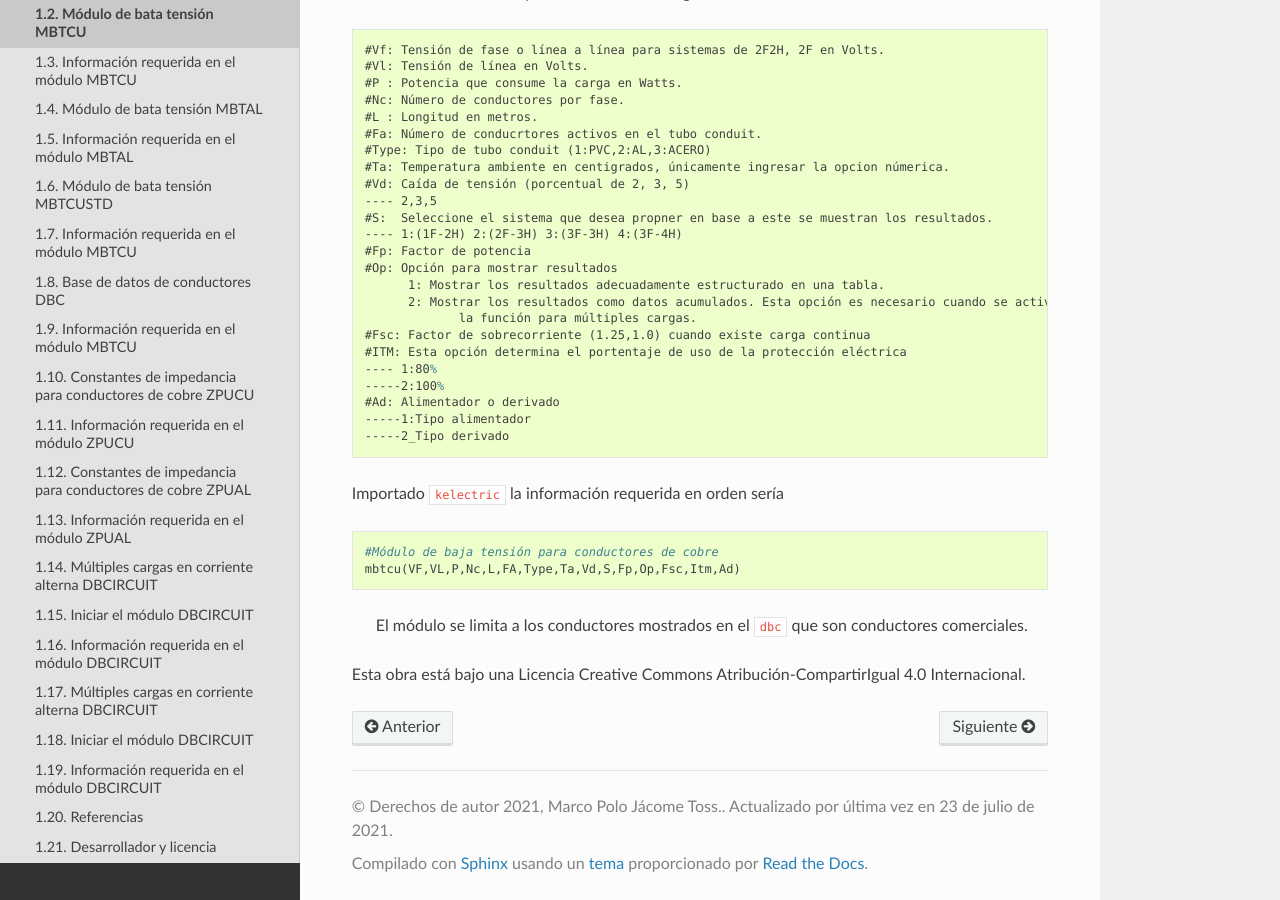
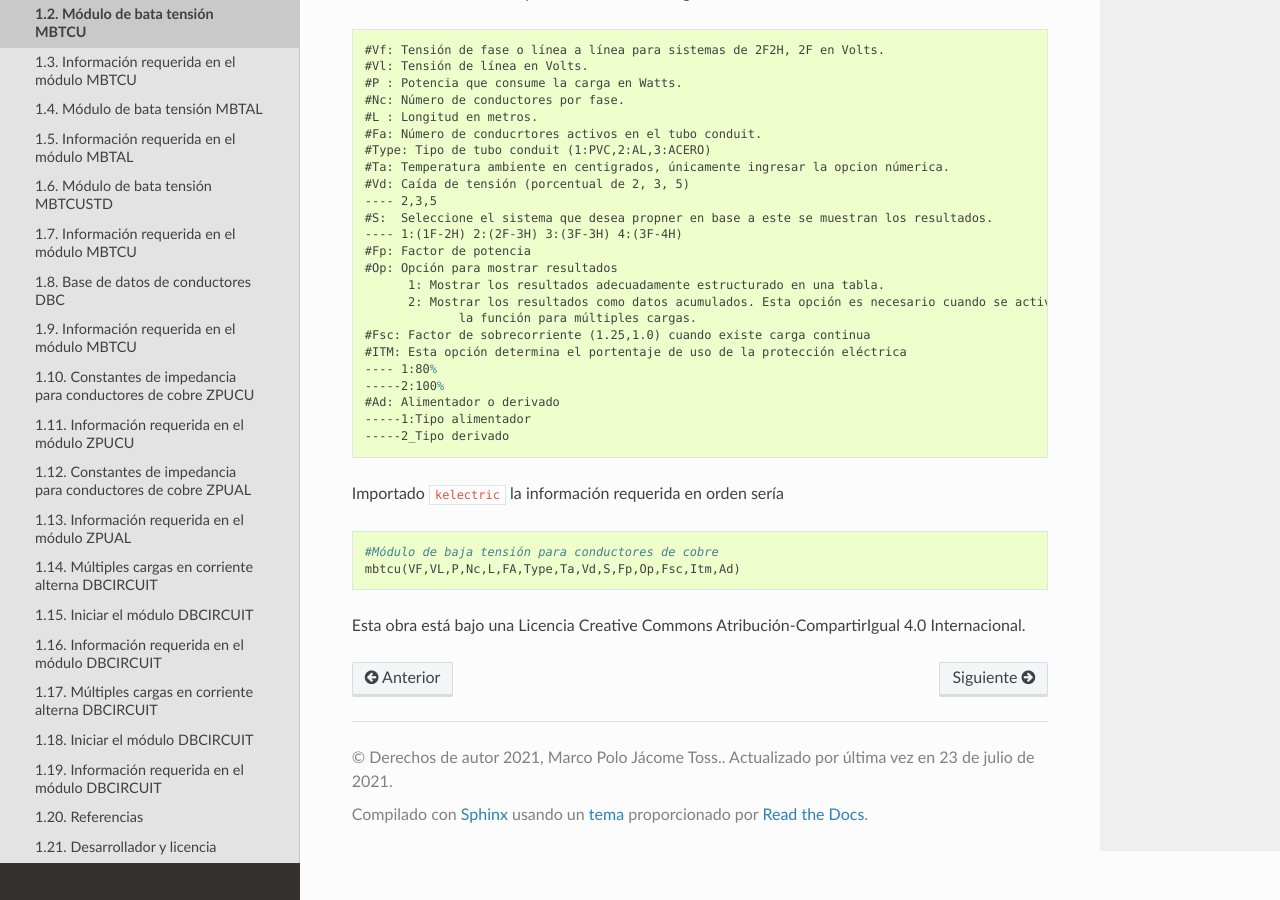
Before and after one commit to jacometoss/PyEWS, a Sphinx documentation site: the page built from docs/parte1/Mbtcu.rst, in a window 1280 px wide and 900 px high, scrolled down 644 px. Built offline with Sphinx 7.4.7 and the Read the Docs theme 2.0.0, drawn with Linux system fonts in a browser that asks for light colours.

Commit message:
Update Mbtcu.rst

```diff
--- a/docs/parte1/Mbtcu.rst
+++ b/docs/parte1/Mbtcu.rst
@@ -60,8 +60,6 @@ Importado ``kelectric`` la información requerida en orden sería
 
 ..
 
-   El módulo se limita a los conductores mostrados en el ``dbc`` que son
-   conductores comerciales.
 
 Esta obra está bajo una Licencia Creative Commons
 Atribución-CompartirIgual 4.0 Internacional.
```
